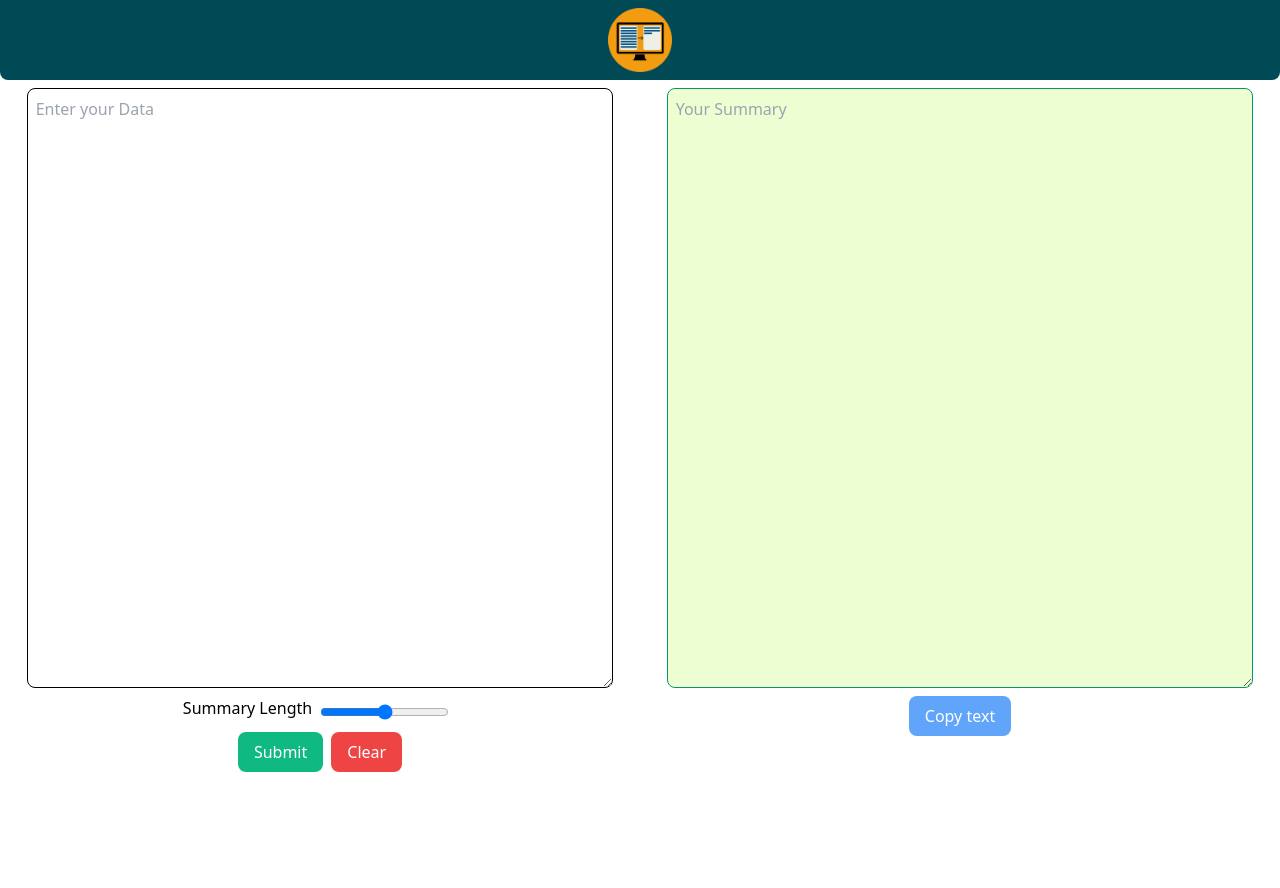
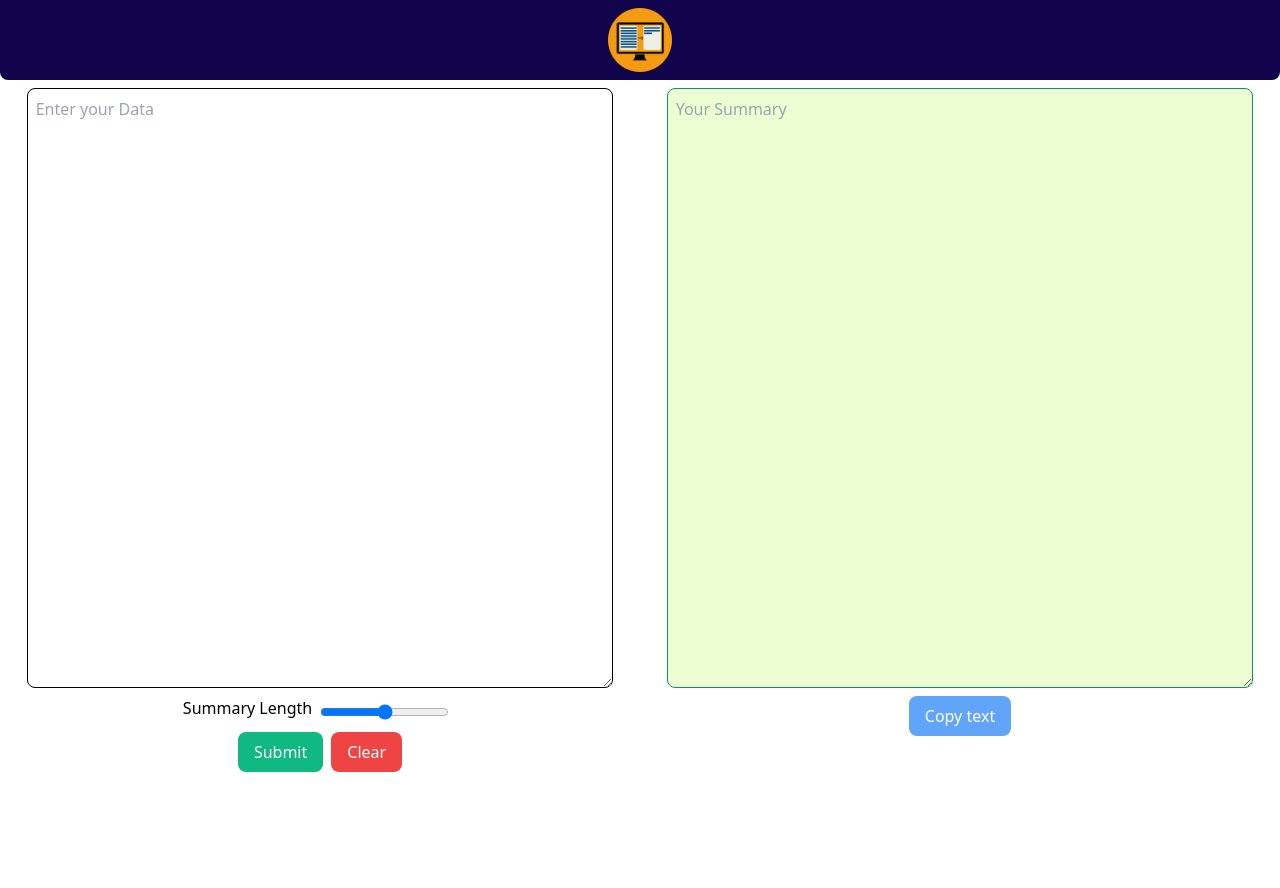
Before and after one commit to casafurix/NLP-Data-Summariser, a Flask app: page / in a window 1280 px wide. Run offline with Flask 2, Linux system fonts and the light colour scheme; some libraries are stand-ins or nearby versions.

Commit message:
commit color change (header, 12/6/22)

```diff
--- a/templates/index.html
+++ b/templates/index.html
@@ -34,7 +34,7 @@
 
 <body>
 
-    <header style="background-color: #004A56;"
+    <header style="background-color: #10034b;"
         class="fixed inset-0 w-full flex flex-col justify-center justify-items-center content-center h-20 rounded-b-lg">
         <img src="/static/images/logo.png" alt="Logo"
             class="object-contain w-16 self-center md:self-left md:w-30">
```
